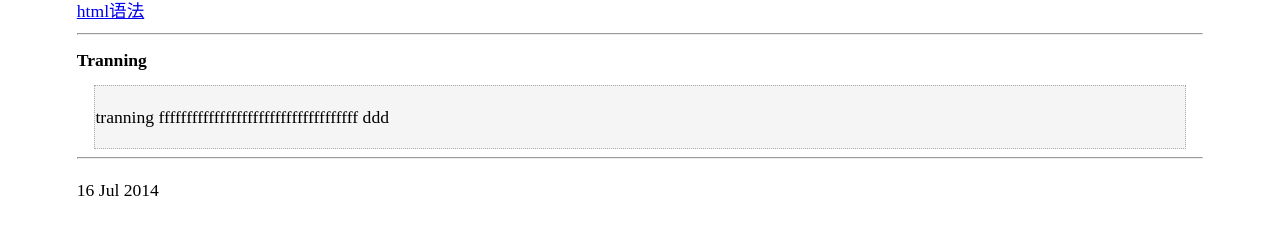
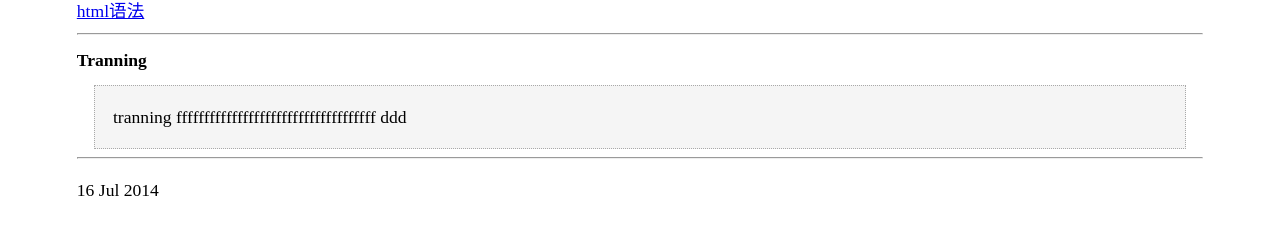
Before and after one commit to kerrignm/blog, a Jekyll site: the page built from _posts/2014-07-16-html-datum.html, in a window 1280 px wide. Shown: the part 148-383 px from the top of the page. Built offline with Jekyll 4.4.1, drawn with Linux system fonts in a browser that asks for light colours.

Commit message:
debug js

```diff
--- a/css/screen.css
+++ b/css/screen.css
@@ -34,7 +34,11 @@
 
 .tranning {
     margin: auto 1em auto 1em;
-    padding: auto 1em auto 1em;
+    /*padding: auto 1em auto 1em;*/
+    padding-top: auto;
+    padding-right: 1em;
+    padding-bottom: auto;
+    padding-left: 1em;
     border-style: dotted;
     border-width: thin;
     border-color: DarkGray;
```
